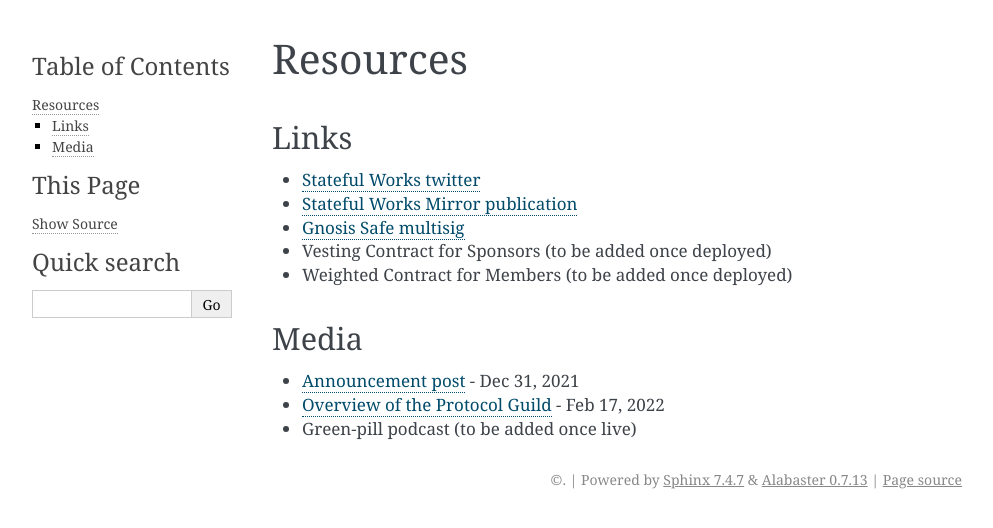
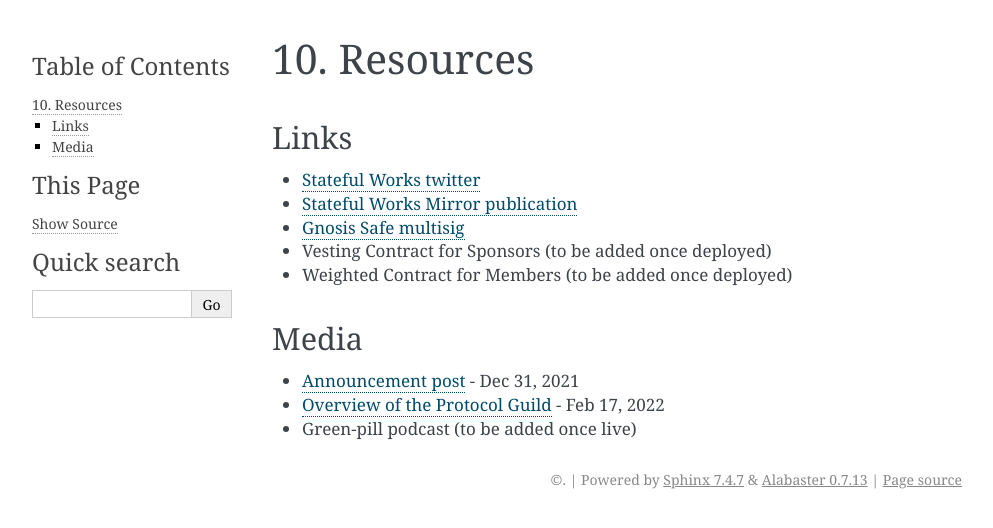
Before and after one commit to protocolguild/documentation, a Sphinx documentation site: the page built from docs/10-resources.md, in a window 1280 px wide. Shown: the top 528 px of the page, without its empty margins (148-1141 px from the left). Built offline with Sphinx 7.4.7, drawn with Linux system fonts in a browser that asks for light colours.

Commit message:
add "10"

```diff
--- a/docs/10-resources.md
+++ b/docs/10-resources.md
@@ -1,4 +1,4 @@
-# Resources
+# 10. Resources
 
 ## Links
 
```
